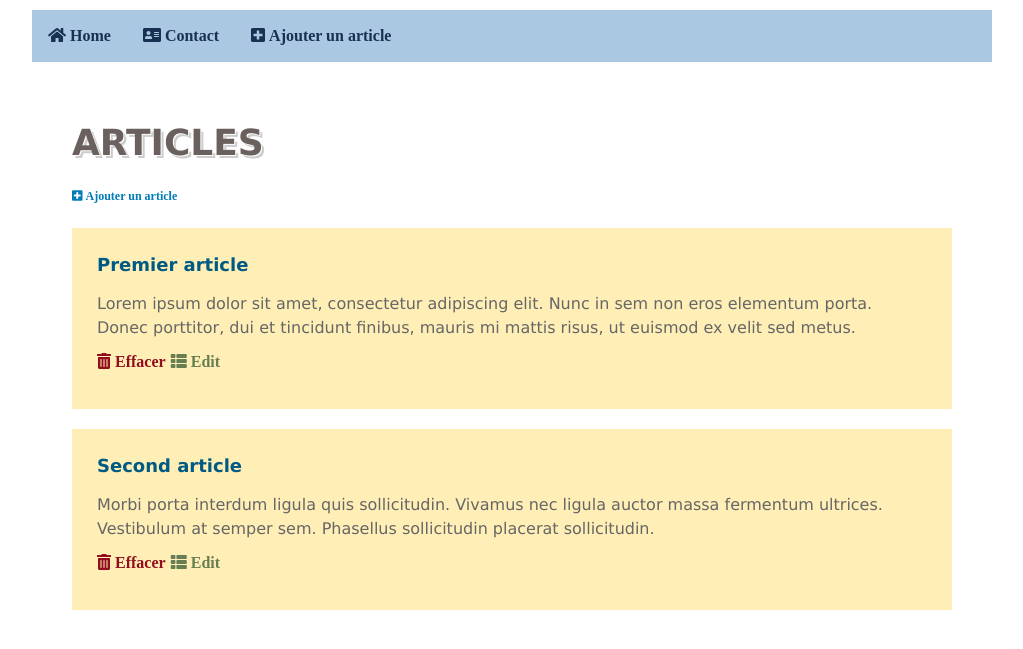
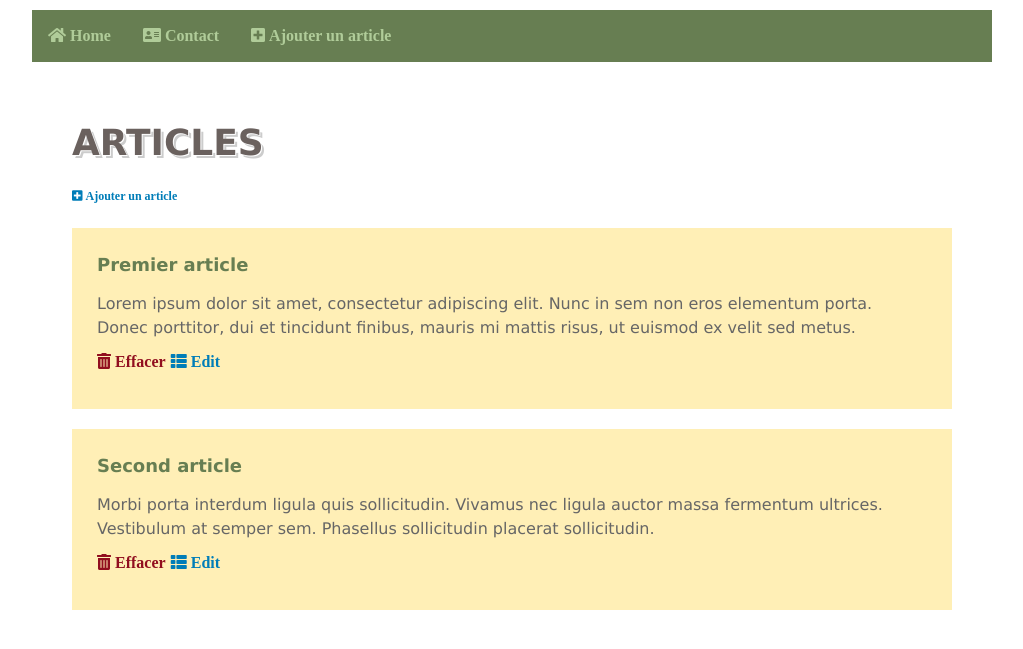
Before and after one commit to recca004/01_php, a PHP site: page / in a window 1280 px wide. Shown: the top 649 px of the page, without its empty margins (128-1151 px from the left). Run offline with PHP 8.4, Linux system fonts and the light colour scheme; data comes from the database, SQL or seed files in the repository; some libraries are stand-ins or nearby versions.

Commit message:
Mercredi matin

```diff
--- a/01_EXOS/css/style.css
+++ b/01_EXOS/css/style.css
@@ -21,8 +21,8 @@ a:link, a:visited {color:#007db8;}
 a:hover {text-decoration:none;}
 a:focus{outline:none;}
 a img{border:none;}
-h2 a:link, h2 a:visited{text-decoration:none; color:#005A84;}
-h2 a:hover{text-decoration:none;color: #062837;}
+h2 a:link, h2 a:visited{text-decoration:none; color:#677E52;}
+h2 a:hover{text-decoration:none;color: #677E52;}
 h1{font-size:36px; line-height:52px; margin:0 0 15px 0; padding:20px 0 0 0; font-weight:bold; color:#6A615E; text-shadow:1px 1px 0px #fff, 3px 3px 0px #ccc; text-transform:uppercase;}
 /*h2 {font-size:18px; margin:0 0 15px 0; padding:5px 0; font-weight:bold; color:#6A615E; text-transform:uppercase; border-top:1px solid #bbb; border-bottom:1px solid #bbb;}*/
 h2 {font-size:18px; margin:0 0 15px 0; border-bottom: 1px solid #bbb;border: none;}
@@ -82,8 +82,8 @@ nav ul li em{display:none; position:absolute; bottom:-8px; background:url(../ima
 nav ul li.actif em{display:block;}
 
 /* Navbar */
-ul.navbar {list-style-type: none;margin: 0;padding: 0;overflow: hidden;background-color: #ABC8E2;}
+ul.navbar {list-style-type: none;margin: 0;padding: 0;overflow: hidden;background-color: #677E52;}
 ul.navbar li {float: left;}
-ul.navbar li a {display: block;color: #183152;text-align: center;padding: 14px 16px;text-decoration: none;}
-ul.navbar li a:hover {background-color: #183152;}
+ul.navbar li a {display: block;color: #B0CC99;text-align: center;padding: 14px 16px;text-decoration: none;}
+ul.navbar li a:hover {background-color: #B0CC99;}
 .container{    background-color: #FFEFB6; padding: 25px;}
--- a/01_EXOS/view/articles/articles.php
+++ b/01_EXOS/view/articles/articles.php
@@ -16,7 +16,7 @@ if( isset( $datas[ 'articles' ] ) )
                 </p>
                 <p>
                 <a href="<?php echo SITE_URL; ?>/index.php?page=articles&action=del&id=<?php echo $row[ 'IdArticle' ]; ?>"><i class="fas fa-trash-alt" style="color:#910E1F"> Effacer</i></a>
-                <a href="<?php echo SITE_URL; ?>/index.php?page=articles&action=show&id=<?php echo $row[ 'IdArticle' ]; ?>"><i class="fas fa-th-list" style="color:#677E52"><span> Edit</span></i></a>
+                <a href="<?php echo SITE_URL; ?>/index.php?page=articles&action=show&id=<?php echo $row[ 'IdArticle' ]; ?>"><i class="fas fa-th-list" style="color:##8FCF3C"><span> Edit</span></i></a>
 
                 </p>
             </div>
```
